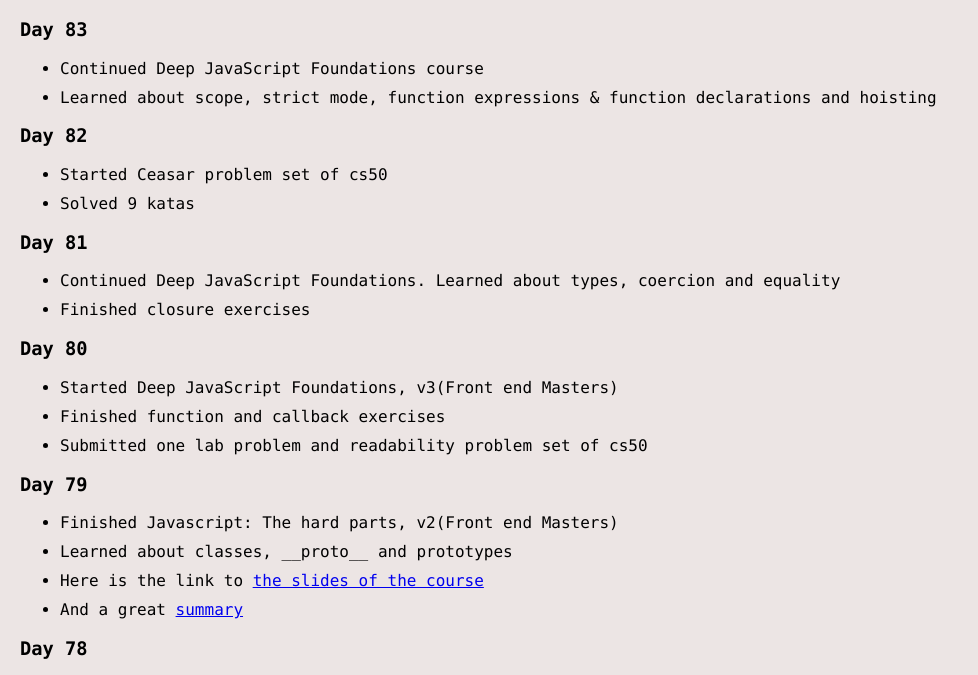
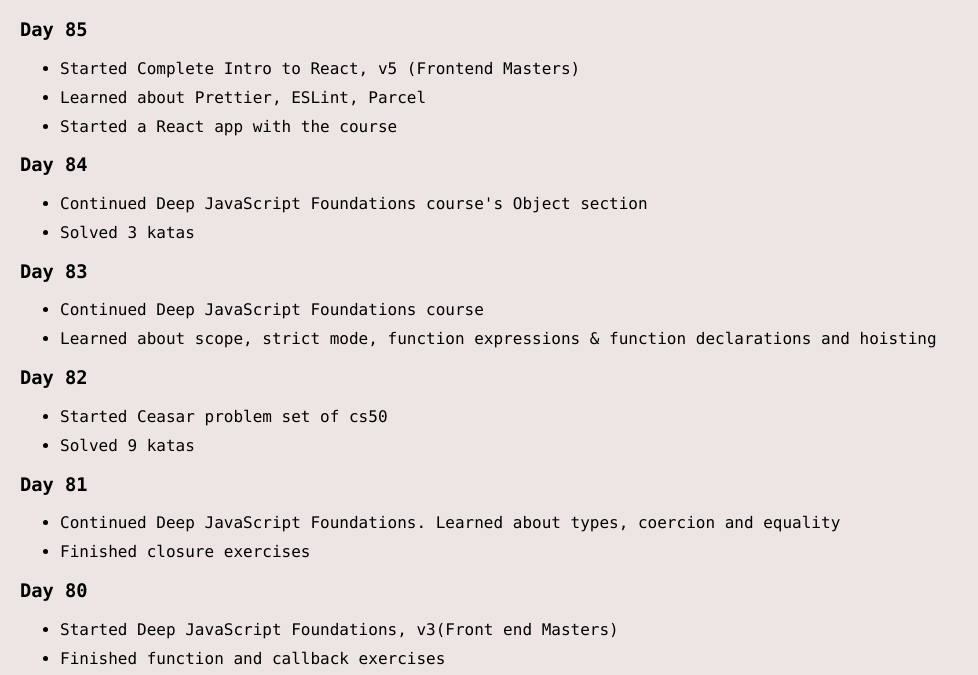
Before and after one commit to gizemnkorkmaz/365DaysofCode2021, a plain HTML site: page index.html in a window 1280 px wide. Shown: the part 102-777 px from the top of the page, without its empty margins (0-978 px from the left). Drawn offline with Linux system fonts and the light colour scheme.

Commit message:
Add day 85

```diff
--- a/index.html
+++ b/index.html
@@ -8,6 +8,27 @@
 <body>
     <div class="days">
         <h1>365 Days of Code, 2021</h1>
+            <!--DAY 26-->
+     <div class="day85">
+        <h3>Day 85</h3>
+            <p class="list">
+                <ul>
+                    <li>Started Complete Intro to React, v5 (Frontend Masters)</li>
+                    <li>Learned about Prettier, ESLint, Parcel</li>
+                    <li>Started a React app with the course</li>
+                </ul>
+            </p>
+            </div>
+            <!--DAY 25-->
+     <div class="day84">
+        <h3>Day 84</h3>
+            <p class="list">
+                <ul>
+                    <li>Continued Deep JavaScript Foundations course's Object section</li>
+                    <li>Solved 3 katas</li>
+                </ul>
+            </p>
+            </div>
             <!--DAY 24-->
      <div class="day83">
         <h3>Day 83</h3>
```
